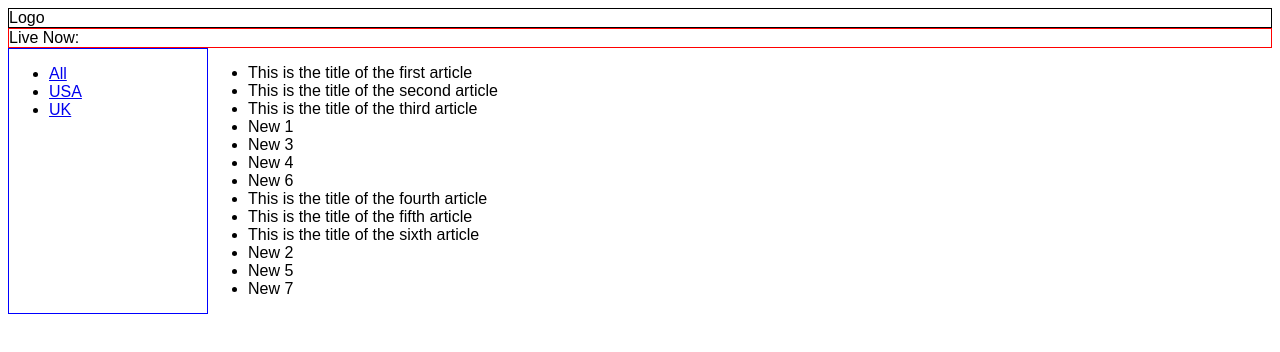
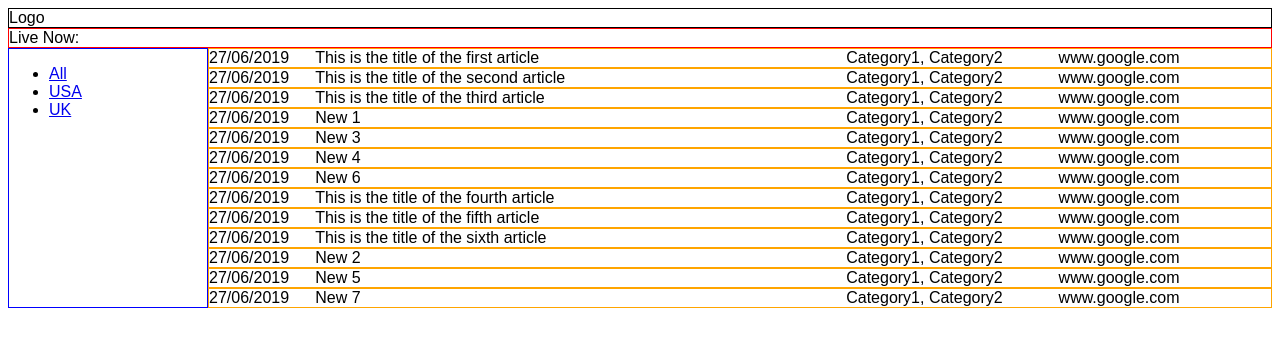
Before and after one commit to jurajmajerik/dashboard-ui, a React app: page / in a window 1280 px wide. Built offline with nearby package versions, Linux system fonts and the light colour scheme.

Commit message:
Add article row

```diff
--- a/public/index.html
+++ b/public/index.html
@@ -5,6 +5,7 @@
 	<meta charset="utf-8">
 	<meta name="viewport" content="width=device-width, initial-scale=1, shrink-to-fit=no">
 	<meta name="theme-color" content="#000000">
+	<link rel="stylesheet" href="styles.css">
 	<!--<link rel="manifest" href="manifest.json">-->
 	<link rel="shortcut icon" href="%PUBLIC_URL%/favicon.ico">
 	<title>React App</title>
--- a/src/styles.css
+++ b/public/styles.css
@@ -26,3 +26,10 @@
 .recent-news {
   border: solid 1px brown;
 }
+
+.article-item {
+  border: solid 1px orange;
+  overflow: hidden;
+  display: grid;
+  grid-template-columns: 10% 50% 20% 20%;
+}
--- a/src/articleAdder.js
+++ b/src/_helpers/articleAdder.js
@@ -1,4 +1,4 @@
-import { articlesToAdd } from './data/articlesToAdd';
+import { articlesToAdd } from '../_data/articlesToAdd';
 
 export default function articleAdder(i) {
   const { dataset } = this.state;
--- a/src/fetchData.js
+++ b/src/_helpers/fetchData.js
@@ -1,4 +1,4 @@
-import { datasetInit } from './data/datasetInit';
+import { datasetInit } from '../_data/datasetInit';
 
 export default function fetchData() {
   return datasetInit;
--- /dev/null
+++ b/src/components/ArticleRow.js
@@ -0,0 +1,13 @@
+import React from 'react';
+
+export default function ArticleRow(props) {
+  const { title, date } = props;
+  return (
+    <div className="article-item">
+      <div>{date.toLocaleDateString('en-GB')}</div>
+      <div>{title}</div>
+      <div>Category1, Category2</div>
+      <div>www.google.com</div>
+    </div>
+  );
+}
--- a/src/NavLinksCountries.js
+++ b/src/components/NavLinksCountries.js
@@ -1,7 +1,7 @@
 import React from 'react';
 import { NavLink } from 'react-router-dom';
 
-import { datasetInit } from './data/datasetInit';
+import { datasetInit } from '../_data/datasetInit';
 
 export default function NavLinksCountries() {
   const countries = Object.keys(datasetInit);
--- a/src/ViewAll.js
+++ b/src/components/ViewAll.js
@@ -1,4 +1,5 @@
 import React from 'react';
+import ArticleRow from './ArticleRow';
 
 export default function ViewAll(props) {
   const { dataset } = props;
@@ -6,12 +7,16 @@ export default function ViewAll(props) {
   const articlesAll = countries.reduce((prevArr, country) => {
     return prevArr.concat(dataset[country]);
   }, []);
-  const articleItems = articlesAll.map(article => (
-    <li key={article.title}>{article.title}</li>
+  const ArticleRows = articlesAll.map(article => (
+    <ArticleRow
+      key={article.title}
+      title={article.title}
+      date={article.date}
+    />
   ));
   return (
-    <ul>
-      {articleItems}
-    </ul>
+    <div>
+      {ArticleRows}
+    </div>
   );
 }
--- a/src/ViewCountry.js
+++ b/src/components/ViewCountry.js
@@ -3,12 +3,12 @@ import React from 'react';
 export default function ViewCountry(props) {
   const { dataset, match } = props;
   const selectedArticles = dataset[match.params.country];
-  const articleItems = selectedArticles.map(article => (
+  const ArticleRows = selectedArticles.map(article => (
     <li key={article.title}>{article.title}</li>
   ));
   return (
     <ul>
-      {articleItems}
+      {ArticleRows}
     </ul>
   );
 }
```
Also changed, not shown: src/RecentNews.js (deleted, +0 -14 lines), src/index.js (+8 -10 lines), src/_data/articlesToAdd.js (renamed from src/data/articlesToAdd.js), src/_data/datasetInit.js (renamed from src/data/datasetInit.js), src/_helpers/history.js (renamed from src/history.js), src/components/BarChart.js (renamed from src/BarChart.js), src/components/BarLive.js (renamed from src/BarLive.js), src/components/CountriesList.js (renamed from src/CountriesList.js), src/components/CountrySummary.js (renamed from src/CountrySummary.js), src/components/NavLinkAll.js (renamed from src/NavLinkAll.js), src/components/NavTop.js (renamed from src/NavTop.js).
